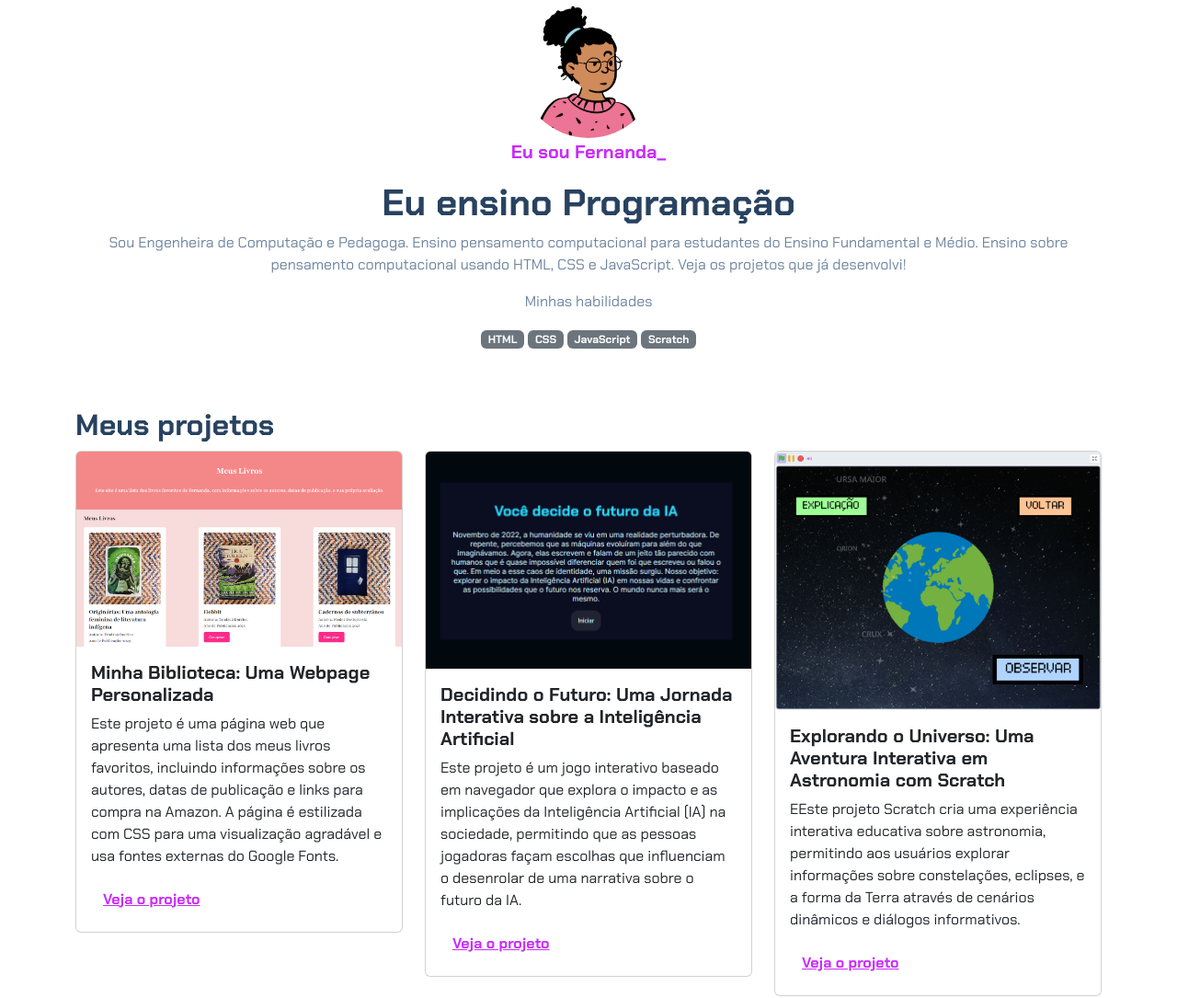
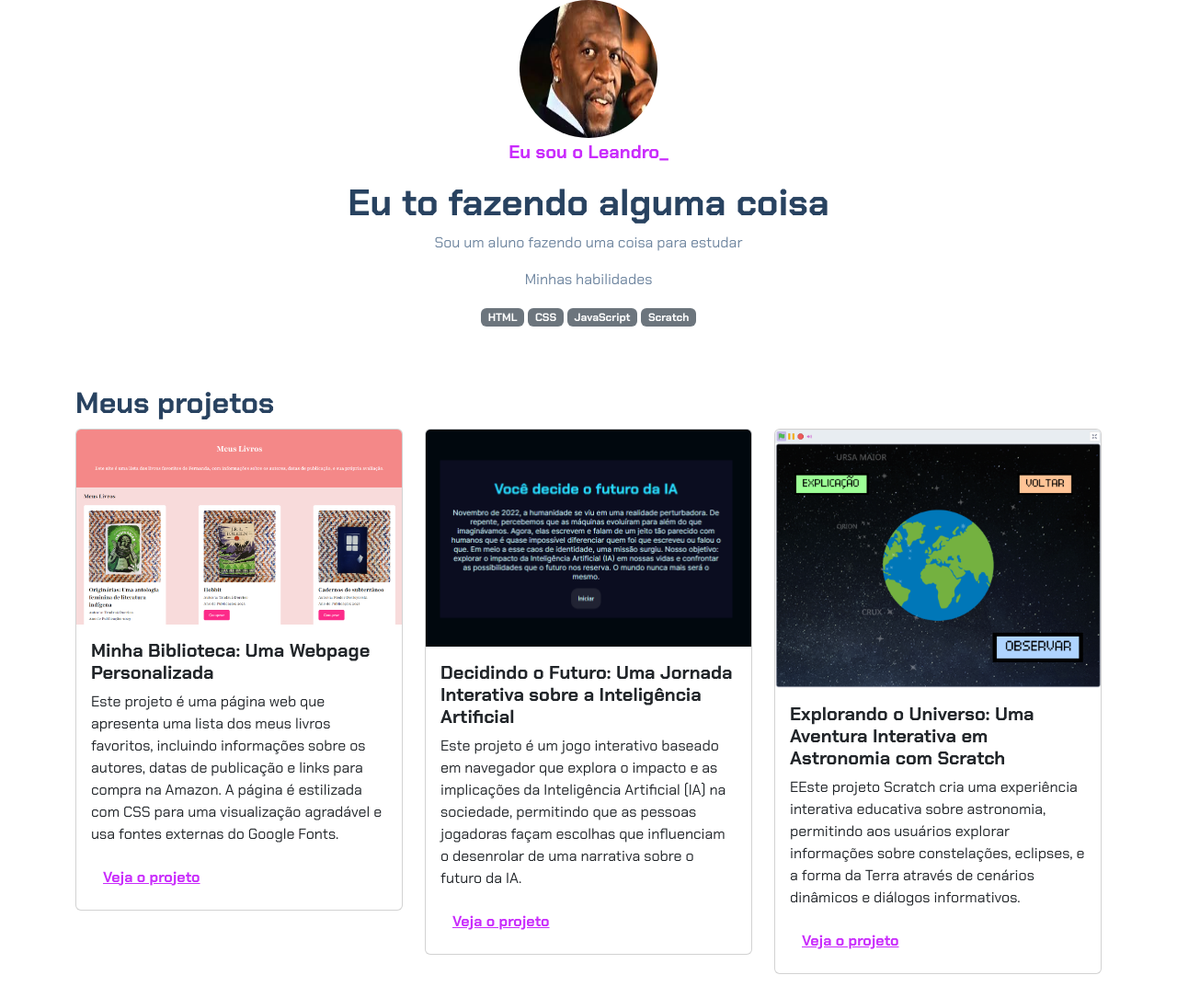
Before and after one commit to LeandroPaulino-design/portif-lio, a plain HTML site: page index.html in a window 1280 px wide. Shown: the top 1085 px of the page at 92% size. Drawn offline with nearby package versions, Linux system fonts and the light colour scheme.

Commit message:
Update index.html

```diff
--- a/index.html
+++ b/index.html
@@ -12,13 +12,11 @@
 
 <body>
     <header class="container text-center">
-        <img src="img/avatar-perfil.png" alt="avatar da Fernanda" class="rounded-circle" width="150" height="150"
+        <img src="img/download.jpg" alt="avatar de Leandro" class="rounded-circle" width="150" height="150"
             srcset="">
-        <p class="lead">Eu sou Fernanda_</p>
-        <h1>Eu ensino Programação</h1>
-        <p>Sou Engenheira de Computação e Pedagoga. Ensino pensamento computacional para estudantes do Ensino
-            Fundamental e Médio. Ensino sobre pensamento computacional usando HTML, CSS e JavaScript. Veja os projetos
-            que já desenvolvi!</p>
+        <p class="lead">Eu sou o Leandro_</p>
+        <h1>Eu to fazendo alguma coisa</h1>
+        <p>Sou um aluno fazendo uma coisa para estudar</p>
         <p>Minhas habilidades</p>
         <div>
             <p class="badge bg-secondary">HTML</p>
```
